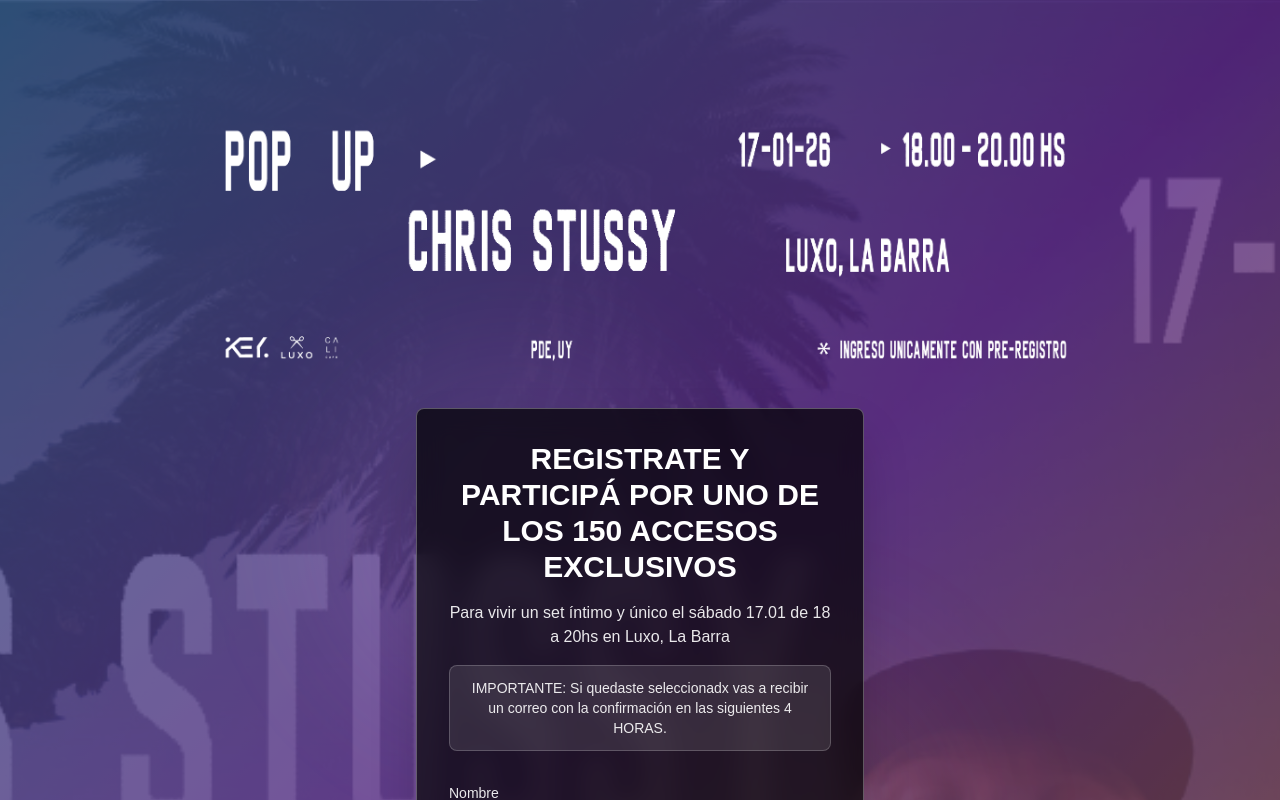
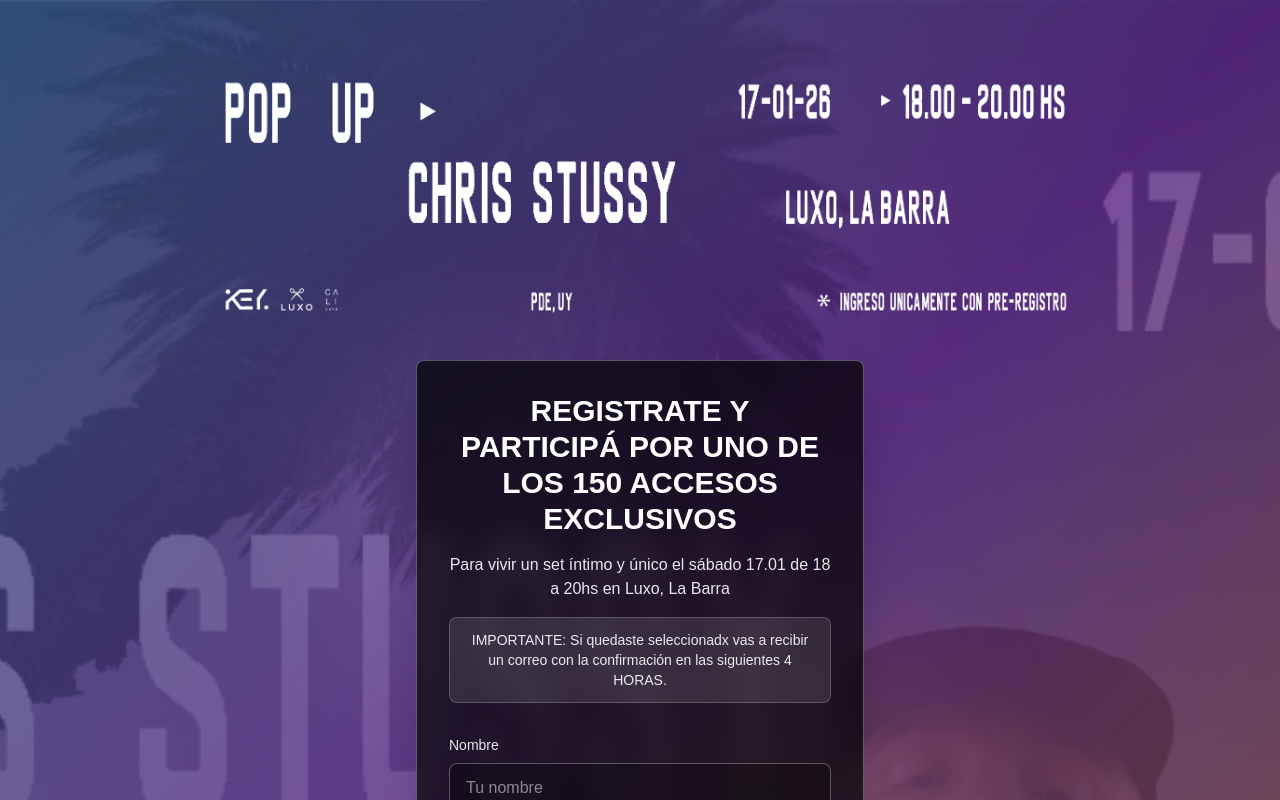
Before and after one commit to manubidegain/after-claims, a Next.js app: page / in a window 1280 px wide. Shown: the top 800 px of the page. Built offline with nearby package versions, Linux system fonts and the light colour scheme.

Commit message:
remove header

```diff
--- a/src/app/page.tsx
+++ b/src/app/page.tsx
@@ -39,14 +39,6 @@
       <div className="absolute inset-0 bg-black/40"></div>
       <div className="absolute top-1/4 left-1/4 w-96 h-96 bg-purple-300/10 rounded-full blur-3xl"></div>
       <div className="absolute bottom-1/4 right-1/4 w-96 h-96 bg-orange-300/10 rounded-full blur-3xl"></div>
-
-      {/* Header */}
-      <div className="relative z-10 pt-8 pb-4">
-        <div className="container mx-auto px-4">
-          <div className="flex justify-between items-start">
-          </div>
-        </div>
-      </div>
 
       {/* Main Content */}
       <div className="relative z-10 flex-1 flex items-center justify-center px-4 py-12">
```
